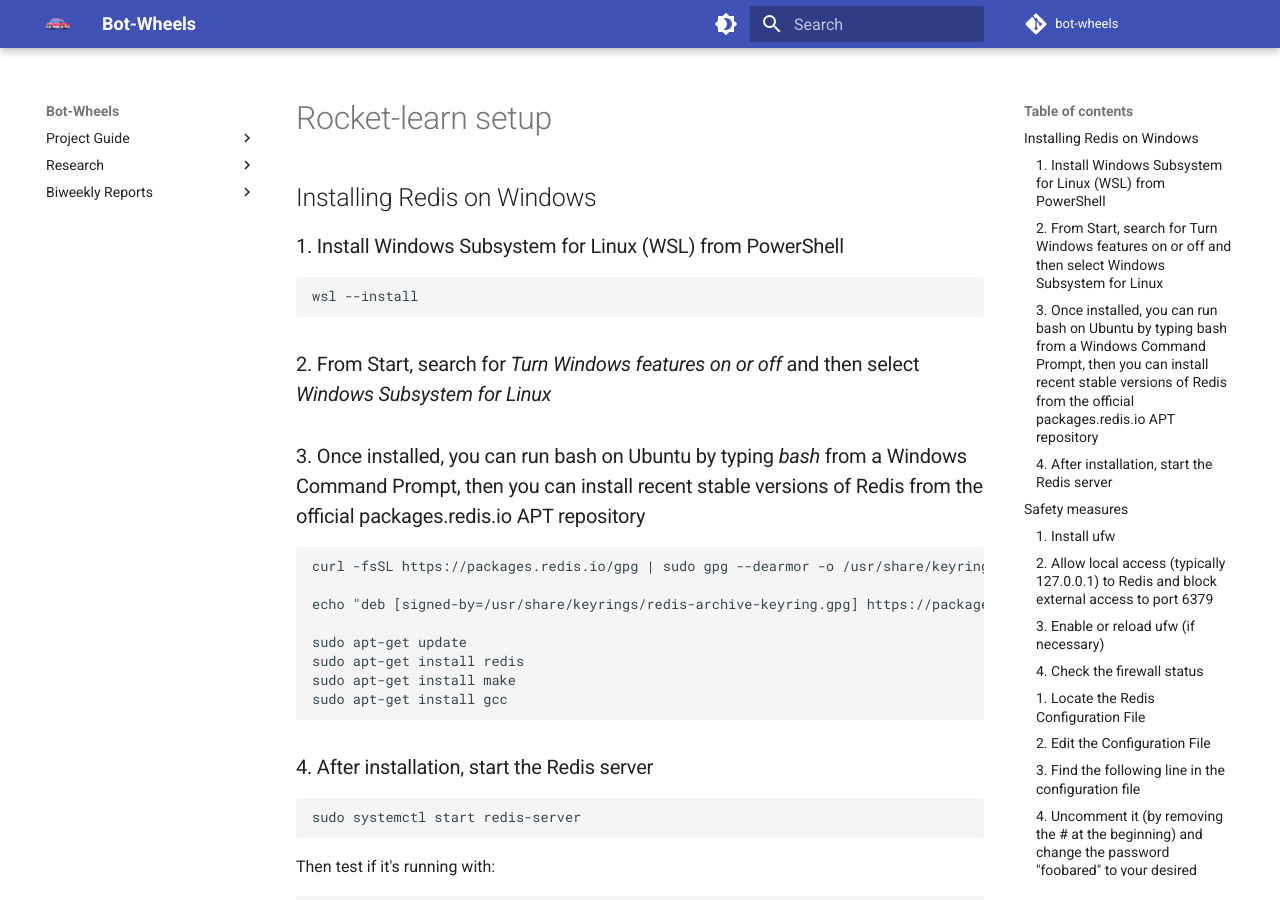
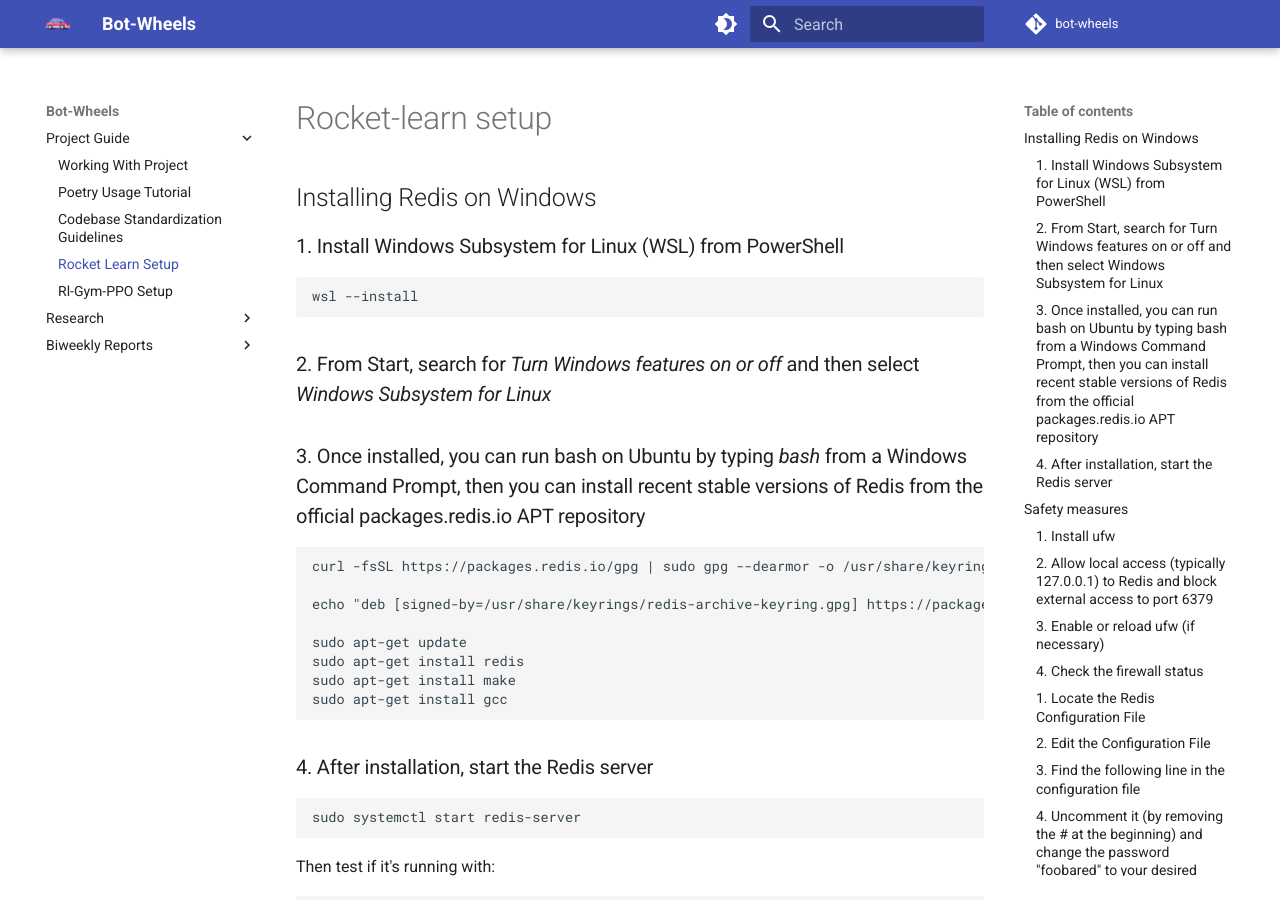
Before and after one commit to bot-wheels/docs, an MkDocs documentation site: the page built from docs/project-guide/rocket-learn-setup/rocket-learn-setup.md, in a window 1280 px wide and 900 px high. Built offline with MkDocs 1.6.1 and Material for MkDocs 9.7.7, drawn with Linux system fonts in a browser that asks for light colours.

Commit message:
:ambulance: Fix docs

```diff
--- a/mkdocs.yml
+++ b/mkdocs.yml
@@ -30,8 +30,8 @@
     - Working With Project: project-guide/working-with-project.md
     - Poetry Usage Tutorial: project-guide/poetry.md
     - Codebase Standardization Guidelines: project-guide/codebase-standardization-guidelines.md
-    - Rocket Learn Setup: project-guide/rocket-learn setup/rocket-learn-setup.md
-    - RLGym PPO Setup: project-guide/rlgym_ppo.md
+    - Rocket Learn Setup: project-guide/rocket-learn-setup/rocket-learn-setup.md
+    - Rl-Gym-PPO Setup: project-guide/rlgym_ppo.md
   - Research:
     - Interface Overlay Research: research/interface-overlay-research.md
     - Playing in Online Games: research/playing-in-online-games.md
```
Also changed, not shown: docs/project-guide/rlgym_ppo.md (renamed from docs/project_guide/rlgym_ppo.md), docs/project-guide/rocket-learn-setup/learner-botwheels-example.py (renamed from docs/project-guide/rocket-learn setup/learner-botwheels-example.py), docs/project-guide/rocket-learn-setup/rocket-learn-setup.md (renamed from docs/project-guide/rocket-learn setup/Rocket-learn-setup.md), docs/project-guide/rocket-learn-setup/worker-bothweels-example.py (renamed from docs/project-guide/rocket-learn setup/worker-bothweels-example.py).
